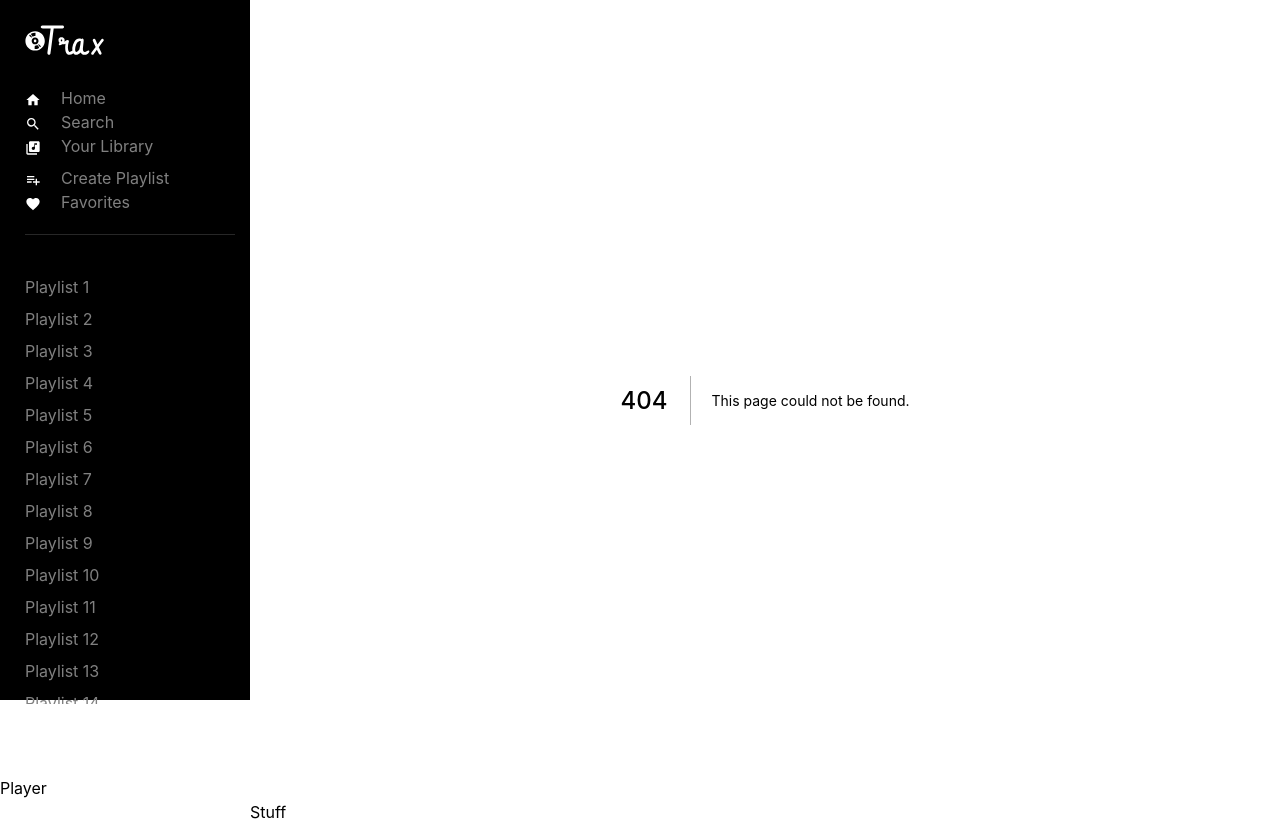
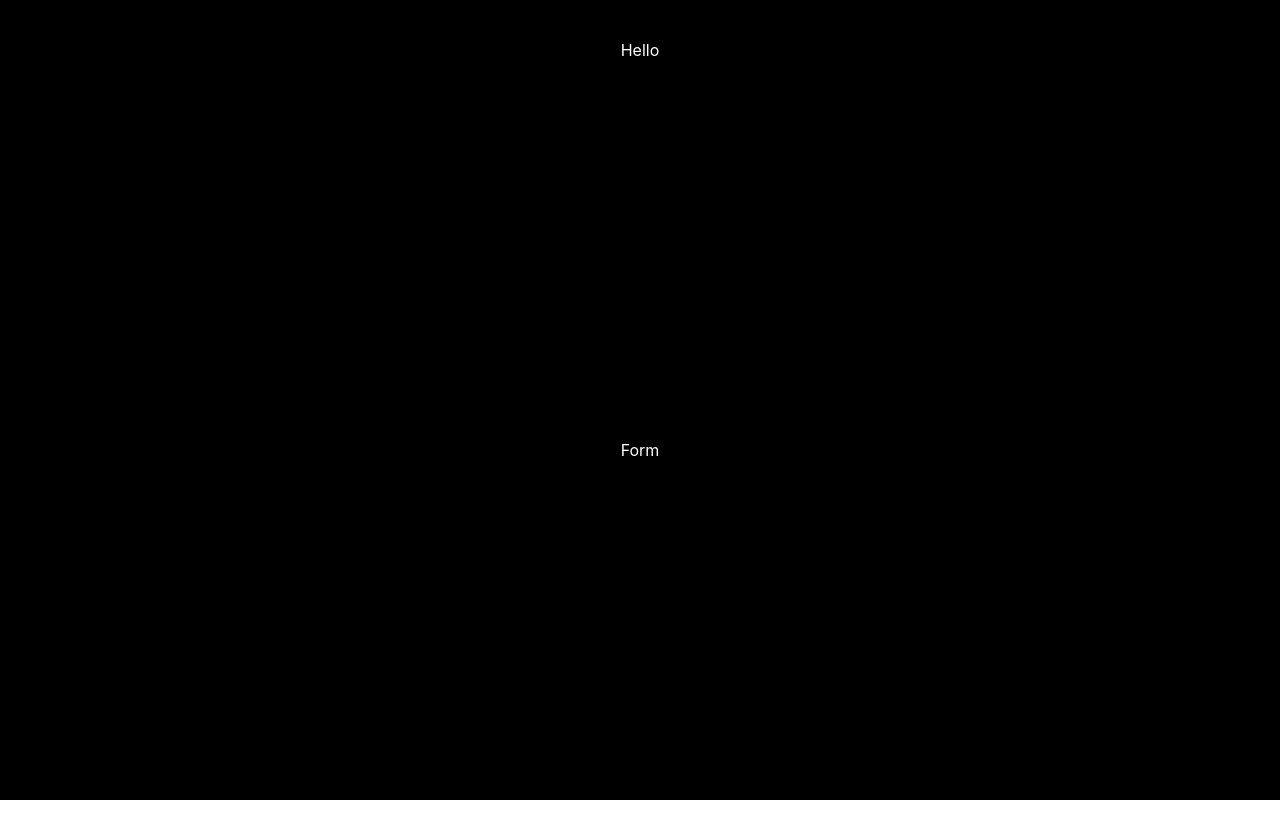
Before and after one commit to rlr524/spotify-clone, a Next.js app: page /signin in a window 1280 px wide. Before the commit this address had no page. After the commit the page ends 800 px from the top, so only its background shows below. Built offline with nearby package versions, Linux system fonts and the light colour scheme.

Commit message:
adding signin and signup pages

```diff
--- /dev/null
+++ b/components/authForm.tsx
@@ -0,0 +1,30 @@
+import { Box, Flex, Input, Button, calc } from "@chakra-ui/react";
+import { useRouter } from "next/router";
+import { FC, useState } from "react";
+import PropTypes, { string } from "prop-types";
+import { useSWRConfig } from "swr";
+import { auth } from "../lib/mutations";
+
+const AuthForm: FC<{ mode: string }> = ({ mode }) => {
+  const [email, setEmail] = useState("");
+  const [password, setPassword] = useState("");
+  const [isLoading, setIsLoading] = useState("");
+  const router = useRouter();
+
+  return (
+    <Box height={"100vh"} width={"100vw"} bg={"black"} color={"white"}>
+      <Flex justify={"center"} align={"center"} height={"100px"}>
+        Hello
+      </Flex>
+      <Flex justify={"center"} align={"center"} height={"calc(100vh - 100px)"}>
+        Form
+      </Flex>
+    </Box>
+  );
+};
+
+AuthForm.propTypes = {
+  mode: PropTypes.string,
+};
+
+export default AuthForm;
--- a/pages/_app.tsx
+++ b/pages/_app.tsx
@@ -42,10 +42,14 @@ const theme = extendTheme({
 const MyApp = ({ Component, pageProps }) => {
   return (
     <ChakraProvider theme={theme}>
-      <AppPlayerLayout>
+      {Component.authPage ? (
         <Component {...pageProps} />
-        <div>Stuff</div>
-      </AppPlayerLayout>
+      ) : (
+        <AppPlayerLayout>
+          <Component {...pageProps} />
+          <div>Placeholder for multiple children in AppPlayerLayout</div>
+        </AppPlayerLayout>
+      )}
     </ChakraProvider>
   );
 };
--- /dev/null
+++ b/pages/signin.tsx
@@ -0,0 +1,9 @@
+import AuthForm from "../components/authForm";
+
+const SignIn = () => {
+  return <AuthForm mode={"signin"} />;
+};
+
+SignIn.authPage = true;
+
+export default SignIn;
```
Also changed, not shown: pages/signup.tsx (added, +9 -0 lines).
